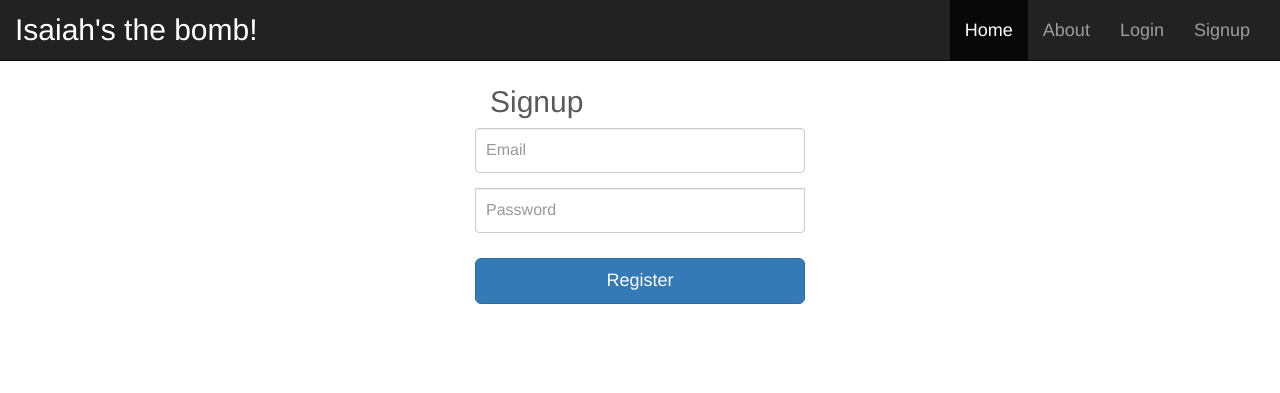
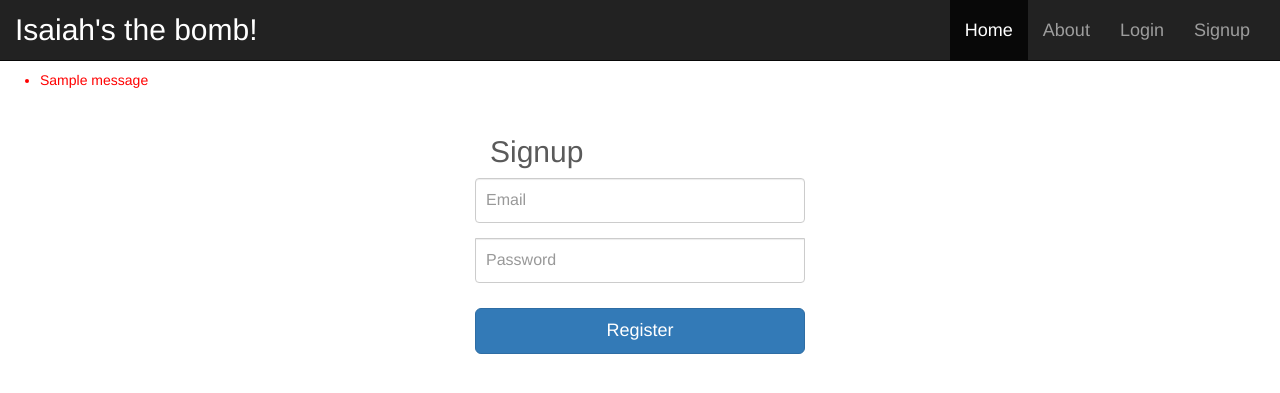
Before and after one commit to flysaiah/Busker-database, a Flask app: page /signup in a window 1280 px wide. Shown: the top 393 px of the page. Run offline with Flask 2, Linux system fonts and the light colour scheme; tables that the repository leaves empty hold one stand-in row (values such as "Sample post"); one stand-in notice (Sample message) is shown; some libraries are stand-ins or nearby versions.

Commit message:
got working flash messages to display

```diff
--- a/static/css/carousel.css
+++ b/static/css/carousel.css
@@ -57,7 +57,9 @@ body {
   top: 0;
   left: 0;
   min-width: 100%;
-  height: 500px;
+  height: auto;
+  margin-top: auto;
+  margin-bottom: auto;
 }
 
 
--- a/static/css/shrink.css
+++ b/static/css/shrink.css
@@ -100,3 +100,15 @@ centered form styles
   border-top-left-radius: 0;
   border-top-right-radius: 0;
 }
+
+
+/*******************************
+
+flash messages
+
+********************************/
+
+.flashes {
+  margin-top: 20px;
+  color: red;
+}
--- a/templates/base.html
+++ b/templates/base.html
@@ -15,6 +15,16 @@
 
 
 	<title>Buskers, yo</title>
+
+  {% with messages = get_flashed_messages() %}
+  {% if messages %}
+    <ul class=flashes>
+    {% for message in messages %}
+      <li>{{ message }}</li>
+    {% endfor %}
+    </ul>
+  {% endif %}
+  {% endwith %}
 </head>
 
 <body>
```
Also changed, not shown: buskerdb.db.
